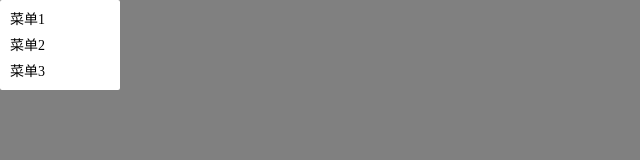
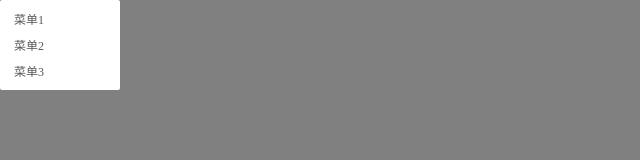
Before and after one commit to ttdly/blocks, a plain HTML site: page html/menu.html in a window 1280 px wide. Shown: the full height of the page, 0-640 px from the left. Drawn offline with Linux system fonts and the light colour scheme.

Commit message:
update-menu-2023-2-7

```diff
--- a/html/menu.html
+++ b/html/menu.html
@@ -25,12 +25,15 @@
     }
     .menu-item {
       height: 26px;
-      font-size: 14px;
+      font-size: 12px;
+      color: rgb(87, 87, 87);
       line-height: 28px;
+      padding: 0 4px;
       transition: all .2s;
     }
     .menu-item:hover {
       background: rgb(231, 231, 231);
+      color: black;
     }
     ul{
       padding: 0;
@@ -44,9 +47,9 @@
 <body>
   <div class="menu-box" id="menu-box">
     <ul>
-      <li class="menu-item">菜单1</li>
-      <li class="menu-item">菜单2</li>
-      <li class="menu-item">菜单3</li>
+      <li class="menu-item" onclick="closeMenu()">菜单1</li>
+      <li class="menu-item" onclick="closeMenu()">菜单2</li>
+      <li class="menu-item" onclick="closeMenu()">菜单3</li>
     </ul>
   </div>
   <script>
@@ -58,6 +61,9 @@
         document.getElementById('menu-box').style.display = 'block';
       })
     }
+    function closeMenu() {
+      document.getElementById('menu-box').style.display = 'none';
+    }
   </script>
 </body>
 </html>
```
